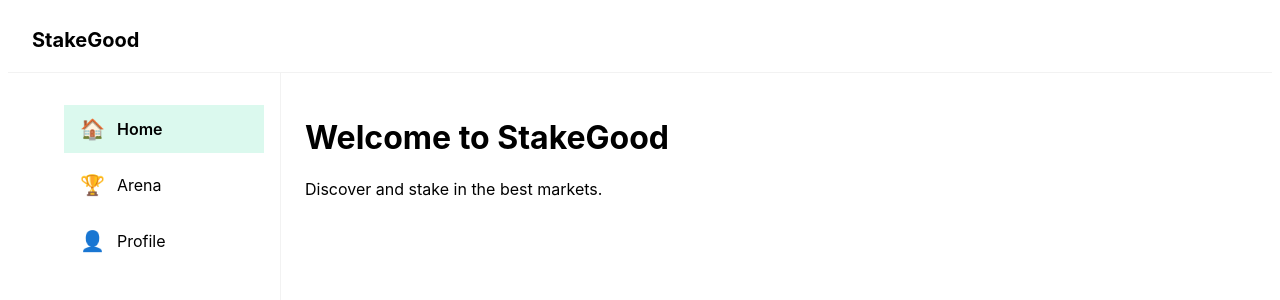
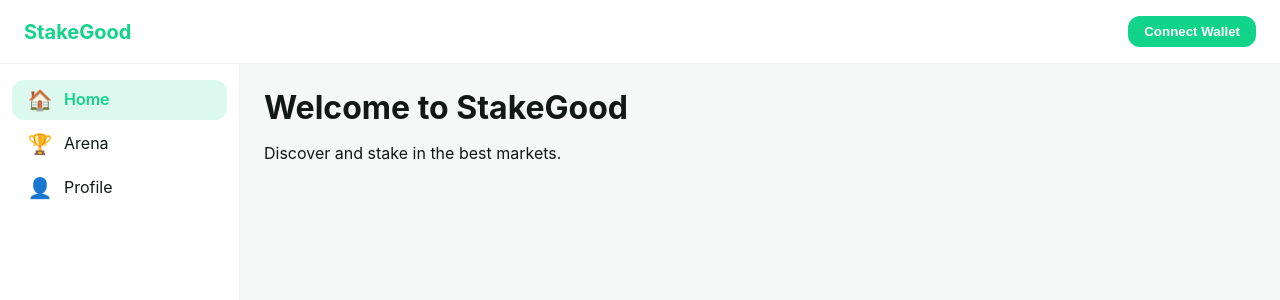
Before and after one commit to StakeGood-UFMT/frontend, an Angular app: page /landing in a window 1280 px wide. Shown: the top 300 px of the page. Built offline with nearby package versions, Linux system fonts and the light colour scheme.

Commit message:
fix(frontend): adjust layout heights and tighten sidebar spacing

```diff
--- a/angular.json
+++ b/angular.json
@@ -2,7 +2,8 @@
   "$schema": "./node_modules/@angular/cli/lib/config/schema.json",
   "version": 1,
   "cli": {
-    "packageManager": "npm"
+    "packageManager": "npm",
+    "analytics": false
   },
   "newProjectRoot": "projects",
   "projects": {
--- a/src/app/app.css
+++ b/src/app/app.css
@@ -1,35 +1,7 @@
-:root {
-  --primary-color: #11D48A;
-  --bg-color: #F6F8F7;
-  --text-color: #111815;
-  --surface-color: #ffffff;
-  --border-radius-sm: 12px;
-  --border-radius-lg: 16px;
-  --shadow-sm: 0 2px 4px rgba(0, 0, 0, 0.05);
-  --shadow-md: 0 4px 6px rgba(0, 0, 0, 0.07);
-}
-
 :host {
-  font-family: 'Inter', system-ui, -apple-system, sans-serif;
   display: block;
-  min-height: 100vh;
-  background-color: var(--bg-color);
-  color: var(--text-color);
-}
-
-* {
-  box-sizing: border-box;
-  margin: 0;
-  padding: 0;
-}
-
-body {
-  background-color: var(--bg-color);
-  color: var(--text-color);
-}
-
-h1, h2, h3, h4, h5, h6 {
-  color: var(--text-color);
+  height: 100%;
+  width: 100%;
 }
 
 .card {
--- a/src/app/core/shell/app-shell/app-shell.component.ts
+++ b/src/app/core/shell/app-shell/app-shell.component.ts
@@ -25,22 +25,24 @@ import { BottomBarComponent } from '../bottom-bar/bottom-bar.component';
     .app-container {
       display: flex;
       flex-direction: column;
-      min-height: 100vh;
+      height: 100vh;
+      width: 100vw;
+      overflow: hidden;
     }
     .layout-body {
       display: flex;
       flex: 1;
+      overflow: hidden;
     }
     .main-content {
       flex: 1;
       padding: 1.5rem;
       overflow-y: auto;
       background: var(--bg-color);
-      margin-bottom: 0;
     }
     @media (max-width: 768px) {
       .main-content {
-        margin-bottom: 64px; /* Space for bottom bar */
+        padding: 1rem;
       }
     }
   `]
--- a/src/app/core/shell/bottom-bar/bottom-bar.component.ts
+++ b/src/app/core/shell/bottom-bar/bottom-bar.component.ts
@@ -22,17 +22,13 @@ import { RouterModule } from '@angular/router';
   styles: [`
     .bottom-bar {
       display: none;
-      position: fixed;
-      bottom: 0;
-      left: 0;
-      right: 0;
       height: 64px;
       background: var(--surface-color);
       border-top: 1px solid rgba(0,0,0,0.05);
       justify-content: space-around;
       align-items: center;
       padding: 0 1rem;
-      z-index: 100;
+      flex-shrink: 0;
     }
     .nav-item {
       display: flex;
--- a/src/app/core/shell/side-bar/side-bar.component.ts
+++ b/src/app/core/shell/side-bar/side-bar.component.ts
@@ -31,25 +31,39 @@ import { RouterModule } from '@angular/router';
     </nav>
   `,
   styles: [`
+    :host {
+      display: block;
+      height: 100%;
+    }
     .side-bar {
       width: 240px;
-      height: calc(100vh - 64px);
+      height: 100%;
       background: var(--surface-color);
       border-right: 1px solid rgba(0,0,0,0.05);
-      padding: 1rem;
+      padding: 1rem 0.75rem;
+      overflow-y: auto;
     }
     .nav-links {
       list-style: none;
+      margin: 0;
+      padding: 0;
+      display: flex;
+      flex-direction: column;
+      gap: 0.25rem;
+    }
+    .nav-links li {
+      margin: 0;
+      padding: 0;
     }
     .nav-item {
       display: flex;
       align-items: center;
-      padding: 0.75rem 1rem;
+      padding: 0.5rem 1rem;
       text-decoration: none;
       color: var(--text-color);
       border-radius: var(--border-radius-sm);
-      margin-bottom: 0.5rem;
       transition: background 0.2s;
+      line-height: 1.2;
     }
     .nav-item:hover {
       background: rgba(17, 212, 138, 0.1);
@@ -62,6 +76,10 @@ import { RouterModule } from '@angular/router';
     .icon {
       margin-right: 0.75rem;
       font-size: 1.25rem;
+      display: flex;
+      align-items: center;
+      justify-content: center;
+      width: 24px;
     }
     @media (max-width: 768px) {
       .side-bar {
--- a/src/styles.css
+++ b/src/styles.css
@@ -1 +1,35 @@
-/* You can add global styles to this file, and also import other style files */
+:root {
+  --primary-color: #11D48A;
+  --bg-color: #F6F8F7;
+  --text-color: #111815;
+  --surface-color: #ffffff;
+  --border-radius-sm: 12px;
+  --border-radius-lg: 16px;
+  --shadow-sm: 0 2px 4px rgba(0, 0, 0, 0.05);
+  --shadow-md: 0 4px 6px rgba(0, 0, 0, 0.07);
+}
+
+html, body {
+  height: 100%;
+  margin: 0;
+  padding: 0;
+  overflow: hidden;
+  font-family: 'Inter', system-ui, -apple-system, sans-serif;
+  background-color: var(--bg-color);
+  color: var(--text-color);
+}
+
+* {
+  box-sizing: border-box;
+}
+
+ul, ol {
+  list-style: none;
+  margin: 0;
+  padding: 0;
+}
+
+h1, h2, h3, h4, h5, h6 {
+  color: var(--text-color);
+  margin: 0;
+}
```
